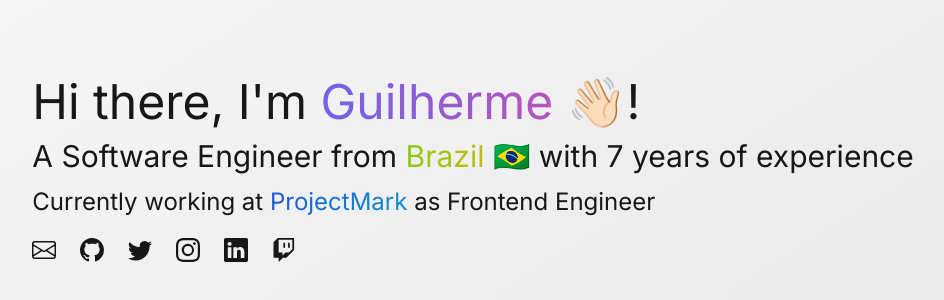
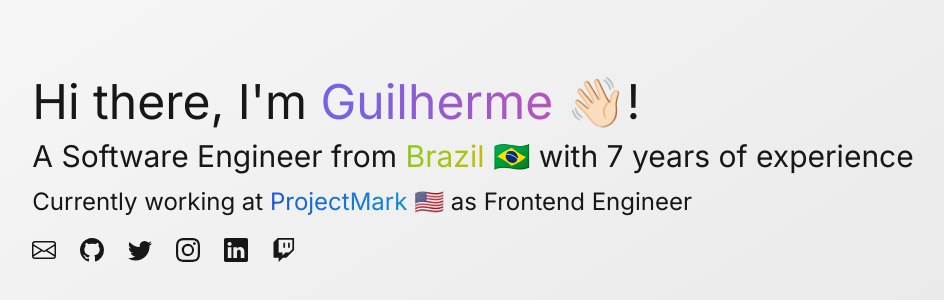
Before and after one commit to g3dotdev/devguih, a Next.js app: page / in a window 1280 px wide. Shown: the part 230-530 px from the top of the page, without its empty margins (167-1111 px from the left). Built offline with nearby package versions, Linux system fonts and the light colour scheme.

Commit message:
Added current job flag

```diff
--- a/pages/index.tsx
+++ b/pages/index.tsx
@@ -22,6 +22,7 @@ const Home: NextPage = () => {
     flag: '🇧🇷',
     currentJob: {
       name: 'ProjectMark',
+      flag: '🇺🇸',
       url: 'https://projectmark.com',
       role: 'Frontend Engineer',
     },
@@ -36,7 +37,7 @@ const Home: NextPage = () => {
         <div className="flex flex-col space-y-3">
           <h1 className="text-5xl">Hi there, I&apos;m <span className="text-animated from-indigo-500 via-pink-500 to-indigo-500 font-medium">{ about.name }</span> 👋🏻!</h1>
           <h2 className="text-3xl">A { about.role } from <span className="text-animated from-lime-500 via-yellow-500 to-lime-500">{ about.from }</span> { about.flag } with { about.since } years of experience</h2>
-          <p className="text-2xl">Currently working at <a href="about.currentJob.url" target="_blank" rel="noopener noreferrer"><span className="text-animated from-blue-700 via-cyan-500 to-blue-700">{ about.currentJob.name }</span></a> as { about.currentJob.role }</p>
+          <p className="text-2xl">Currently working at <a href="about.currentJob.url" target="_blank" rel="noopener noreferrer"><span className="text-animated from-blue-700 via-cyan-500 to-blue-700">{ about.currentJob.name }</span></a> { about.currentJob.flag } as { about.currentJob.role }</p>
           <div className="flex space-x-6 pt-2 text-2xl">
             <a href="mailto:devguih@gmail.com" target="_blank" rel="noopener noreferrer" title="Send an email">
               <BsEnvelope />
```
